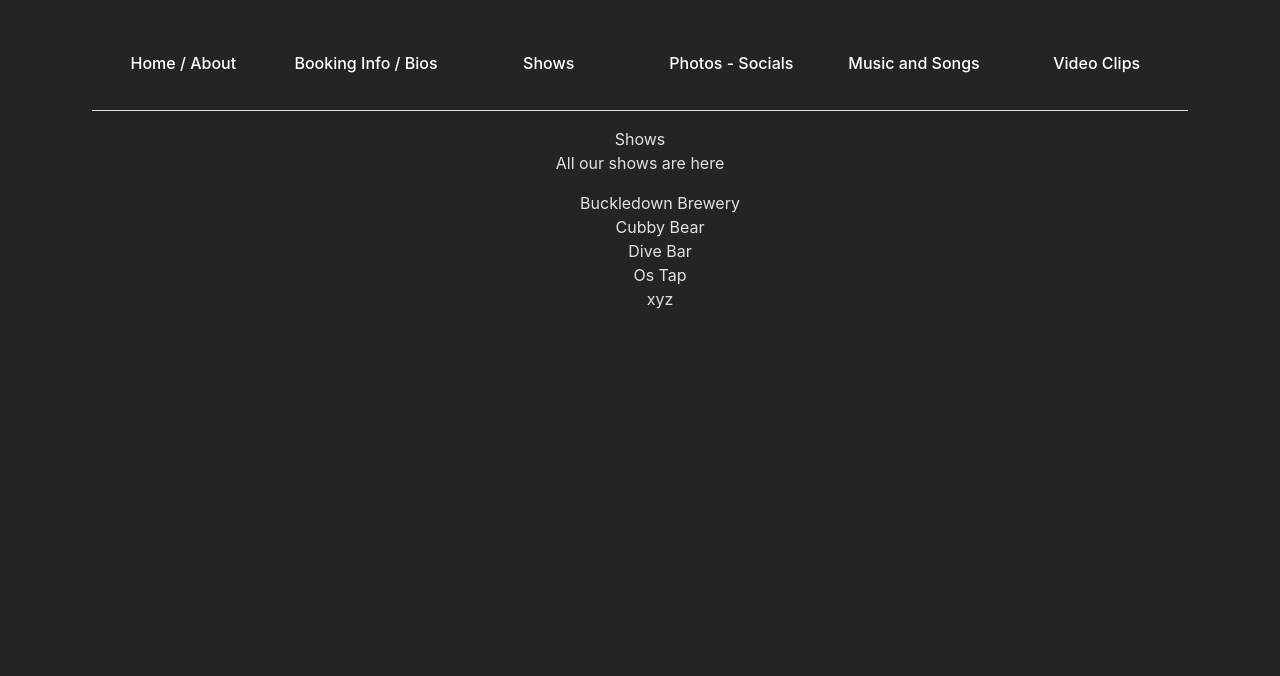
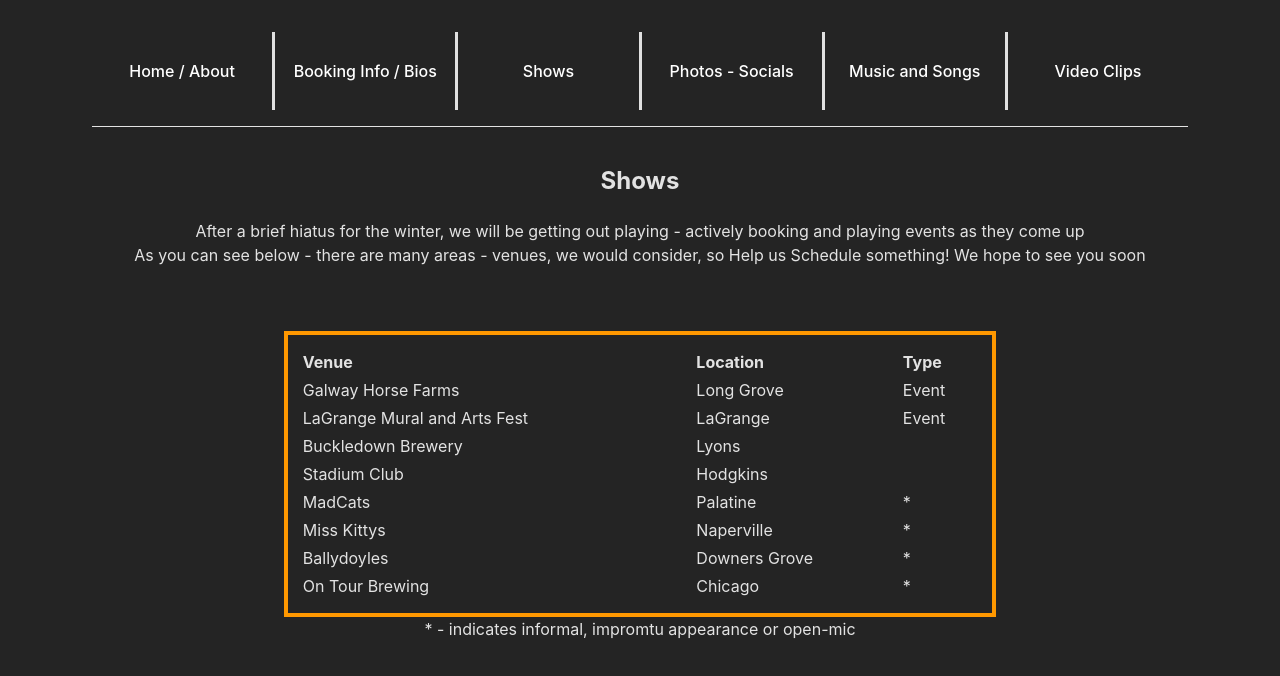
Before and after one commit to cloudappsdev/marjays-repo, a React (Vite) app: page /shows in a window 1280 px wide. Shown: the top 676 px of the page. Built offline with nearby package versions, Linux system fonts and the light colour scheme.

Commit message:
minor changes for navbar and photos iframe for now

```diff
--- a/src/components/Navbar.css
+++ b/src/components/Navbar.css
@@ -14,7 +14,13 @@
 
 .anchor-wrapper {
     width: 100%;
+    padding: 8px;
+    border-right: 3px solid #E0E0E0;
 }
+
+.anchor-wrapper:last-of-type {
+    border-right: none;
+  }
 
 .nav-anchor {
     height: 62px;
--- a/src/components/Photos.tsx
+++ b/src/components/Photos.tsx
@@ -1,8 +1,19 @@
+const styleDim = {
+  width: "100%",
+  minHeight: "800px",
+  height: "100%",
+};
 
 function Photos() {
   return (
-    <div>Photos</div>
-  )
+    <>
+      <div>Photos</div>
+      <iframe
+        style={styleDim}
+        src="https://mysrv.info/MarJays/OsTap/TheMarJays_Chicago.html"
+      />
+    </>
+  );
 }
 
-export default Photos
+export default Photos;
--- /dev/null
+++ b/src/components/Shows.css
@@ -0,0 +1,10 @@
+
+#showHist {
+    width: 65%;
+    padding: 12px;
+    border: 4px solid #FF9800;
+}
+
+th, td {
+    text-align: left;
+}
--- a/src/components/Shows.tsx
+++ b/src/components/Shows.tsx
@@ -1,22 +1,94 @@
-const liSimple = {
-  listStyle: 'none'
+import "./Shows.css";
+interface showHistory {
+  venue: string;
+  town: string;
+  type: string;
 }
+
+const showHistoryDat: showHistory[] = [
+  {
+    venue: "Galway Horse Farms",
+    town: "Long Grove",
+    type: "Event",
+  },
+  {
+    venue: "LaGrange Mural and Arts Fest",
+    town: "LaGrange",
+    type: "Event",
+  },
+  {
+    venue: "Buckledown Brewery",
+    town: "Lyons",
+    type: "",
+  },
+  {
+    venue: "Stadium Club",
+    town: "Hodgkins",
+    type: "",
+  },
+  {
+    venue: "MadCats",
+    town: "Palatine",
+    type: "*",
+  },
+  {
+    venue: "Miss Kittys",
+    town: "Naperville",
+    type: "*",
+  },
+  {
+    venue: "Ballydoyles",
+    town: "Downers Grove",
+    type: "*",
+  },
+  {
+    venue: "On Tour Brewing",
+    town: "Chicago",
+    type: "*",
+  },
+];
+
+const custHdrLabels: string[] = ["Venue", "Location", "Type"];
 
 function Shows() {
   return (
     <>
-    <div>Shows</div>
-    <div>All our shows are here</div>
-    <ul style={liSimple}>
-      <li>Buckledown Brewery</li>
-      <li>Cubby Bear</li>
-      <li>Dive Bar</li>
-      <li>Os Tap</li>
-      <li>xyz</li>
-    </ul>
-
+      <h2>Shows</h2>
+      <p>
+        <div>
+          After a brief hiatus for the winter, we will be getting out playing -
+          actively booking and playing events as they come up
+        </div>
+        <div>
+          As you can see below - there are many areas - venues, we would
+          consider, so Help us Schedule something! We hope to see you soon
+        </div>
+      </p>
+      <br />
+      <br />
+      <table id="showHist" style={{ margin: "0 auto" }}>
+        <thead>
+          <tr>
+            {custHdrLabels.map((heading) => {
+              return <th key={heading}>{heading}</th>;
+            })}
+          </tr>
+        </thead>
+        <tbody>
+          {showHistoryDat.map((row, index) => {
+            return (
+              <tr key={index}>
+                {Object.entries(row).map(([k, v], ndx: number) => {
+                  return <td key={ndx}>{v}</td>;
+                })}
+              </tr>
+            );
+          })}
+        </tbody>
+      </table>
+      <div>* - indicates informal, impromtu appearance or open-mic</div>
     </>
-  )
+  );
 }
 
-export default Shows
+export default Shows;
```
